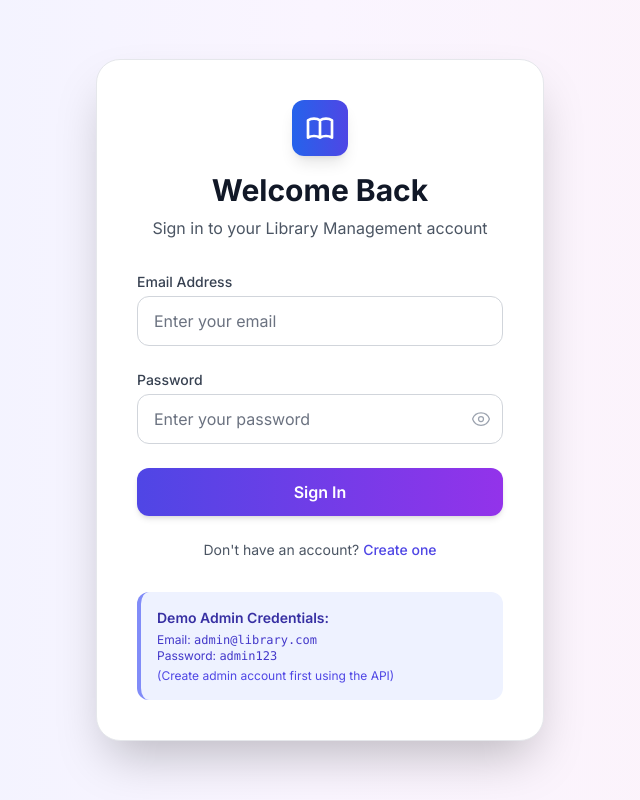
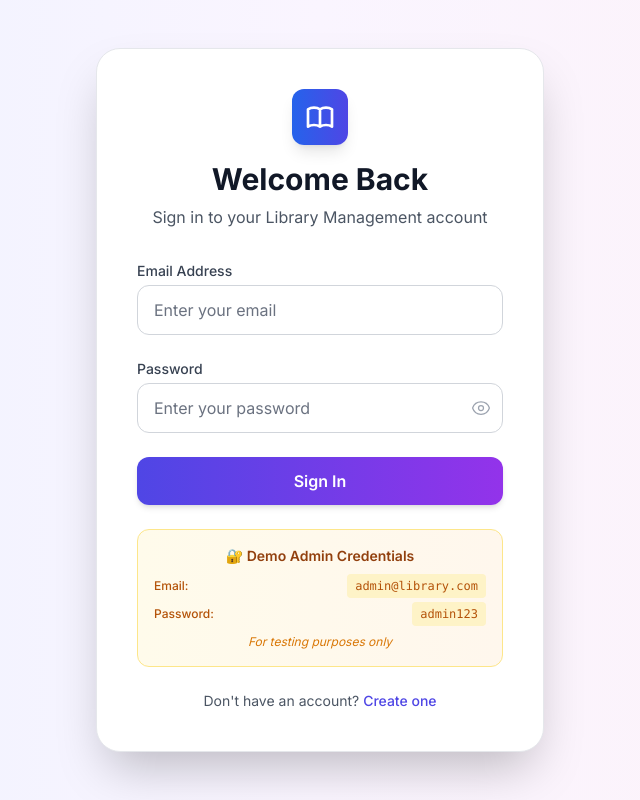
Before and after one commit to vibhor121/LibraryManagementSystem, a React (Create React App) app in the folder client/: page /login in a window 1280 px wide. Shown: the whole page, without its empty margins (320-960 px from the left). Built offline with nearby package versions, Linux system fonts and the light colour scheme.

Commit message:
added documentation

```diff
--- a/client/src/pages/Login.jsx
+++ b/client/src/pages/Login.jsx
@@ -146,16 +146,6 @@ import toast from 'react-hot-toast'
 //             </p>
 //           </div>
 
-//           <div className="mt-6 p-4 bg-blue-50 rounded-lg">
-//             <h3 className="text-sm font-medium text-blue-800 mb-2">Demo Admin Credentials:</h3>
-//             <p className="text-xs text-blue-700">
-//               Email: <span className="font-mono">admin@library.com</span><br/>
-//               Password: <span className="font-mono">admin123</span>
-//             </p>
-//             <p className="text-xs text-blue-600 mt-1">
-//               (Create admin account first using the API endpoint)
-//             </p>
-//           </div>
 //         </div>
 //       </div>
 //     </div>
@@ -266,6 +256,24 @@ const Login = () => {
           </button>
         </form>
 
+        {/* Admin Credentials Demo */}
+        <div className="mt-6 p-4 bg-gradient-to-r from-amber-50 to-orange-50 rounded-xl border border-amber-200">
+          <div className="text-center">
+            <h3 className="text-sm font-semibold text-amber-800 mb-2">🔐 Demo Admin Credentials</h3>
+            <div className="text-xs text-amber-700 space-y-1">
+              <div className="flex justify-between items-center">
+                <span className="font-medium">Email:</span>
+                <span className="font-mono bg-amber-100 px-2 py-1 rounded">admin@library.com</span>
+              </div>
+              <div className="flex justify-between items-center">
+                <span className="font-medium">Password:</span>
+                <span className="font-mono bg-amber-100 px-2 py-1 rounded">admin123</span>
+              </div>
+            </div>
+            <p className="text-xs text-amber-600 mt-2 italic">For testing purposes only</p>
+          </div>
+        </div>
+
         {/* Footer Links */}
         <div className="mt-6 text-center text-gray-600 text-sm">
           Don't have an account?{" "}
@@ -274,15 +282,6 @@ const Login = () => {
           </Link>
         </div>
 
-        {/* Demo Credentials */}
-        <div className="mt-8 bg-indigo-50 p-4 rounded-xl border-l-4 border-indigo-400">
-          <h3 className="text-sm font-semibold text-indigo-800">Demo Admin Credentials:</h3>
-          <p className="text-xs text-indigo-700 mt-1">
-            Email: <span className="font-mono">admin@library.com</span><br/>
-            Password: <span className="font-mono">admin123</span>
-          </p>
-          <p className="text-xs text-indigo-600 mt-1">(Create admin account first using the API)</p>
-        </div>
 
       </div>
     </div>
--- a/client/src/pages/Register.jsx
+++ b/client/src/pages/Register.jsx
@@ -239,6 +239,24 @@ const Register = () => {
             </div>
           </form>
 
+          {/* Admin Credentials Demo */}
+          <div className="mt-6 p-4 bg-gradient-to-r from-amber-50 to-orange-50 rounded-xl border border-amber-200">
+            <div className="text-center">
+              <h3 className="text-sm font-semibold text-amber-800 mb-2">🔐 Demo Admin Credentials</h3>
+              <div className="text-xs text-amber-700 space-y-1">
+                <div className="flex justify-between items-center">
+                  <span className="font-medium">Email:</span>
+                  <span className="font-mono bg-amber-100 px-2 py-1 rounded">admin@library.com</span>
+                </div>
+                <div className="flex justify-between items-center">
+                  <span className="font-medium">Password:</span>
+                  <span className="font-mono bg-amber-100 px-2 py-1 rounded">admin123</span>
+                </div>
+              </div>
+              <p className="text-xs text-amber-600 mt-2 italic">For testing purposes only</p>
+            </div>
+          </div>
+
           <div className="mt-6 text-center">
             <p className="text-sm text-gray-600">
               Already have an account?{' '}
```
Also changed, not shown: 6 other files (tests, documents, lock files or other folders).
